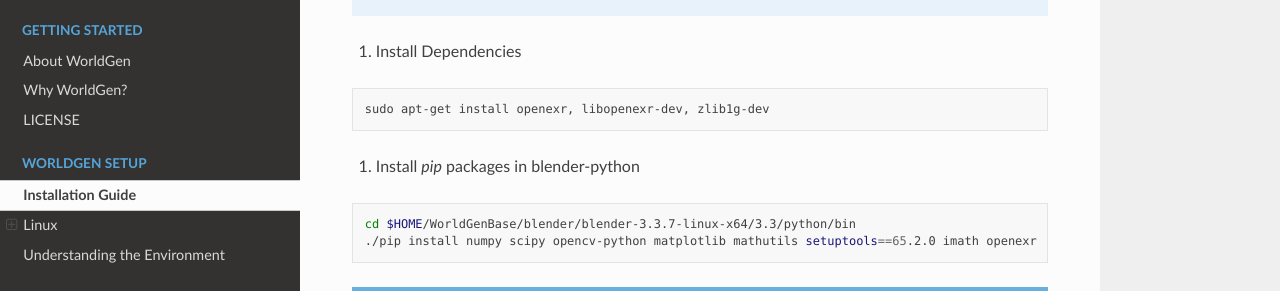
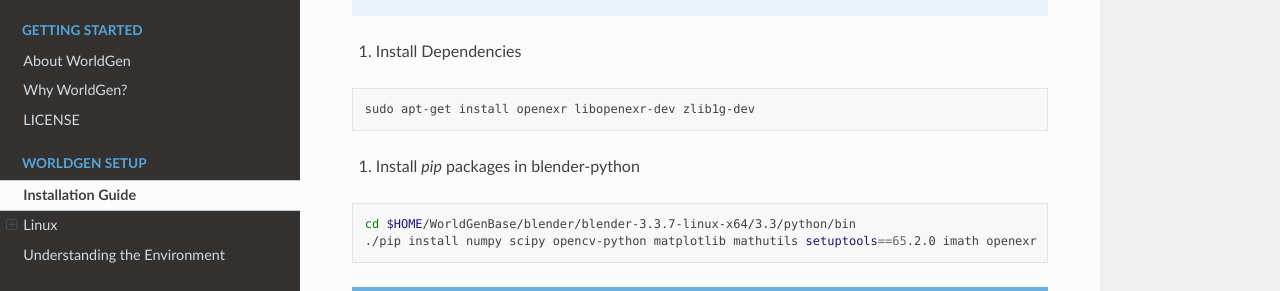
Before and after one commit to prgumd/WorldGen, a Sphinx documentation site: the page built from docs/source/Installation.rst, in a window 1280 px wide and 900 px high, scrolled down 1005 px. Shown: the part 158-449 px from the top of the window. Built offline with Sphinx 7.4.7 and the Read the Docs theme 2.0.0, drawn with Linux system fonts in a browser that asks for light colours; pages that are not in the unit, such as notebooks, are missing from menus.

```diff
--- a/docs/source/Installation.rst
+++ b/docs/source/Installation.rst
@@ -53,7 +53,7 @@ Confirm you installed version is `3.3.7`. You can close the blender GUI now. Go
 
 .. code-block:: bash
 
-    sudo apt-get install openexr, libopenexr-dev, zlib1g-dev
+    sudo apt-get install openexr libopenexr-dev zlib1g-dev
 
 #. Install `pip` packages in blender-python
 
```
